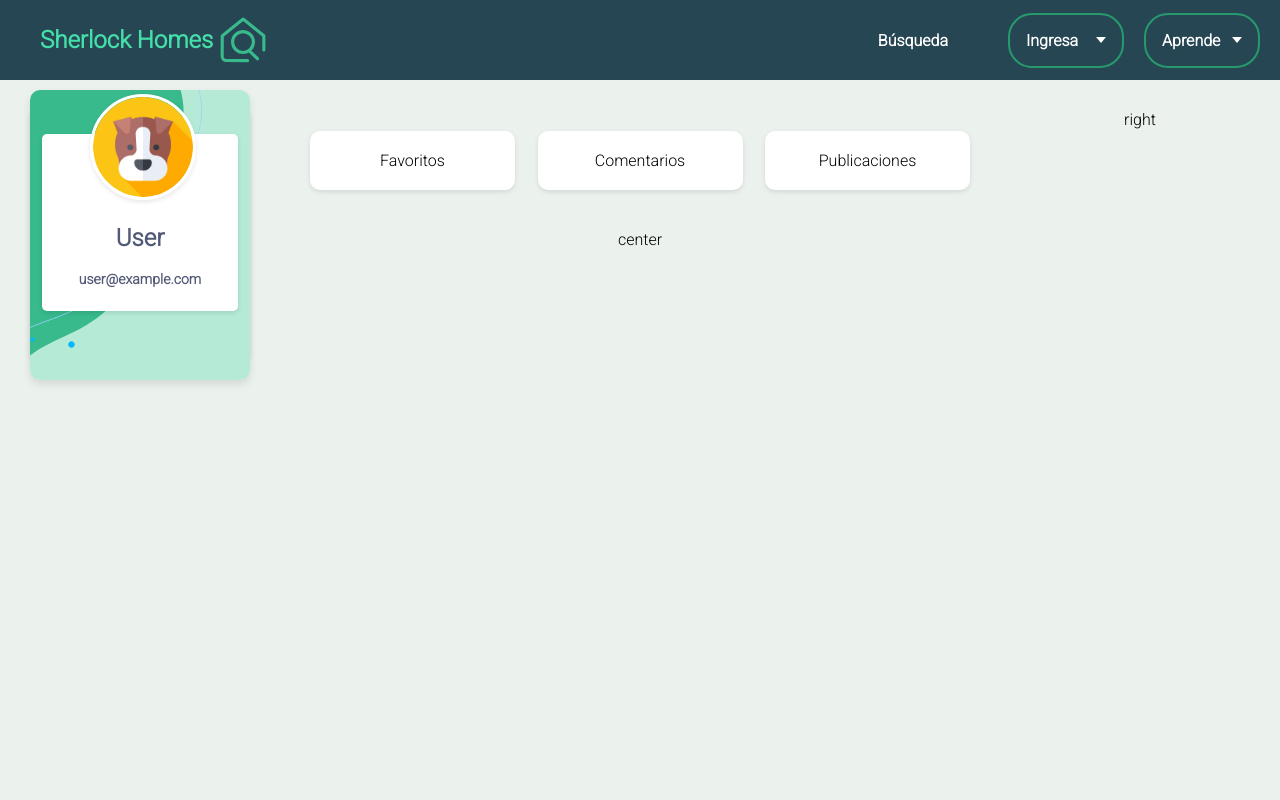
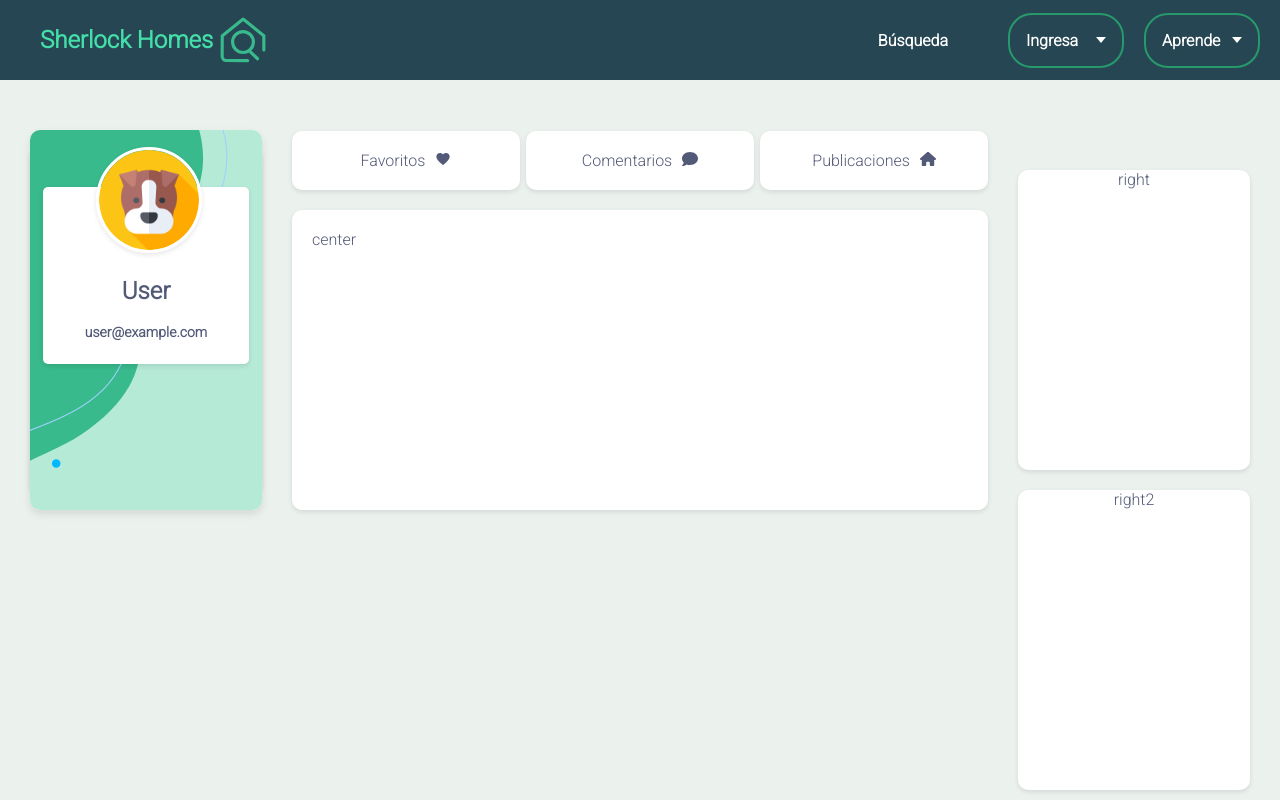
Before and after one commit to ElBugs99/Sherlock-Homes, a React (Create React App) app in the folder client/: page /perfil in a window 1280 px wide. Shown: the top 800 px of the page. Built offline with nearby package versions, Linux system fonts and the light colour scheme.

Commit message:
profile page css upgrade

```diff
--- a/client/src/Components/ProfilePage/ProfilePage.js
+++ b/client/src/Components/ProfilePage/ProfilePage.js
@@ -1,8 +1,11 @@
 import React from 'react';
-import './profilePage.css';
 import NavBar from '../UI/NavBar/NavBar';
 import UserCard from '../UI/UserCard/UserCard';
 import Footer from '../UI/Footer/Footer';
+import { MdFavorite } from "react-icons/md";
+import { FaComment } from "react-icons/fa";
+import { FaHouse } from "react-icons/fa6";
+import './profilePage.css';
 
 export default function ProfilePage() {
     return (
@@ -11,23 +14,36 @@ export default function ProfilePage() {
             <div className='profile-page'>
                 <div className='profile-page-left'>
                     <UserCard />
+                    {/* <div className='profile-page-side-info-box info-box2'>
+                        right
+                    </div> */}
                 </div>
+
                 <div className='profile-page-center'>
                     <div className='profile-center-top'>
                         <div className='profile-info-box'>
-                            Favoritos
+                            Favoritos <MdFavorite className='profile-icon' />
                         </div>
                         <div className='profile-info-box'>
-                            Comentarios
+                            Comentarios <FaComment  className='profile-icon' />
                         </div>
                         <div className='profile-info-box'>
-                            Publicaciones
+                            Publicaciones <FaHouse className='profile-icon' />
                         </div>
                     </div>
-                    center
+                    <div className='profile-center-info-box'>
+                        <div className='profile-center-info-box-content'>
+                            center
+                        </div>
+                    </div>
                 </div>
                 <div className='profile-page-right'>
-                    right
+                    <div className='profile-page-side-info-box'>
+                        right
+                    </div>
+                    <div className='profile-page-side-info-box info-box2'>
+                        right2
+                    </div>
                 </div>
             </div>
             <Footer />
--- a/client/src/Components/ProfilePage/profilePage.css
+++ b/client/src/Components/ProfilePage/profilePage.css
@@ -12,13 +12,15 @@
     margin-top: 10vh;
     width: 100%;
     min-height: 100vh;
+    color: #535A77;
 }
 
 .profile-page-left {
     display: flex;
-    justify-content: center;
+    flex-direction: column;
     width: 20%;
     padding: 30px;
+    margin-top: 40px;
 }
 
 .profile-page-center {
@@ -26,14 +28,26 @@
     flex-direction: column;
     align-items: center;
     width: 60%;
-    padding: 30px;
+    padding: 30px 0;
 }
 
 .profile-page-right {
     display: flex;
+    flex-direction: column;
     justify-content: center;
     width: 20%;
-    padding: 30px;
+    padding: 0px 30px;
+}
+
+.profile-page-side-info-box {
+    display: flex;
+    width: 100%;
+    height: 300px;
+    justify-content: center;
+    background-color: white;
+    border-radius: 10px;
+    box-shadow: 0 2px 5px rgba(0, 0, 0, 0.1);
+    transition: transform 0.3s;
 }
 
 .profile-center-top {
@@ -42,12 +56,33 @@
     height: 100px;
     align-items: center;
     justify-content: space-between;
-    padding: 0 20px 20px 20px;
+    padding: 0 20px;
+}
+
+.profile-center-info-box {
+    display: flex;
+    width: 100%;
+    height: 300px;
+    justify-content: center;
+    background-color: white;
+    border-radius: 10px;
+    box-shadow: 0 2px 5px rgba(0, 0, 0, 0.1);
+    transition: transform 0.3s;
+}
+
+.info-box2 {
+    margin-top: 20px;
+}
+
+.profile-center-info-box-content {
+    padding: 20px;
+    height: 100%;
+    width: 100%;
 }
 
 .profile-info-box {
     display: flex;
-    width: 25%;
+    width: 27%;
     justify-content: center;
     background-color: white;
     border-radius: 10px;
@@ -56,6 +91,10 @@
     transition: transform 0.3s;
 }
 
+.profile-icon {
+    margin-left: 10px;
+}
+
 .profile-options {
     display: flex;
     justify-content: center;
--- a/client/src/Components/UI/UserCard/userCard.css
+++ b/client/src/Components/UI/UserCard/userCard.css
@@ -3,7 +3,7 @@
     justify-content: center;
     align-items: center;
     width: 100%;
-    height: 250px;
+    height: 340px;
     background-color: white;
     border-radius: 5px;
     box-shadow: 0 2px 5px rgba(0, 0, 0, 0.1);
```
